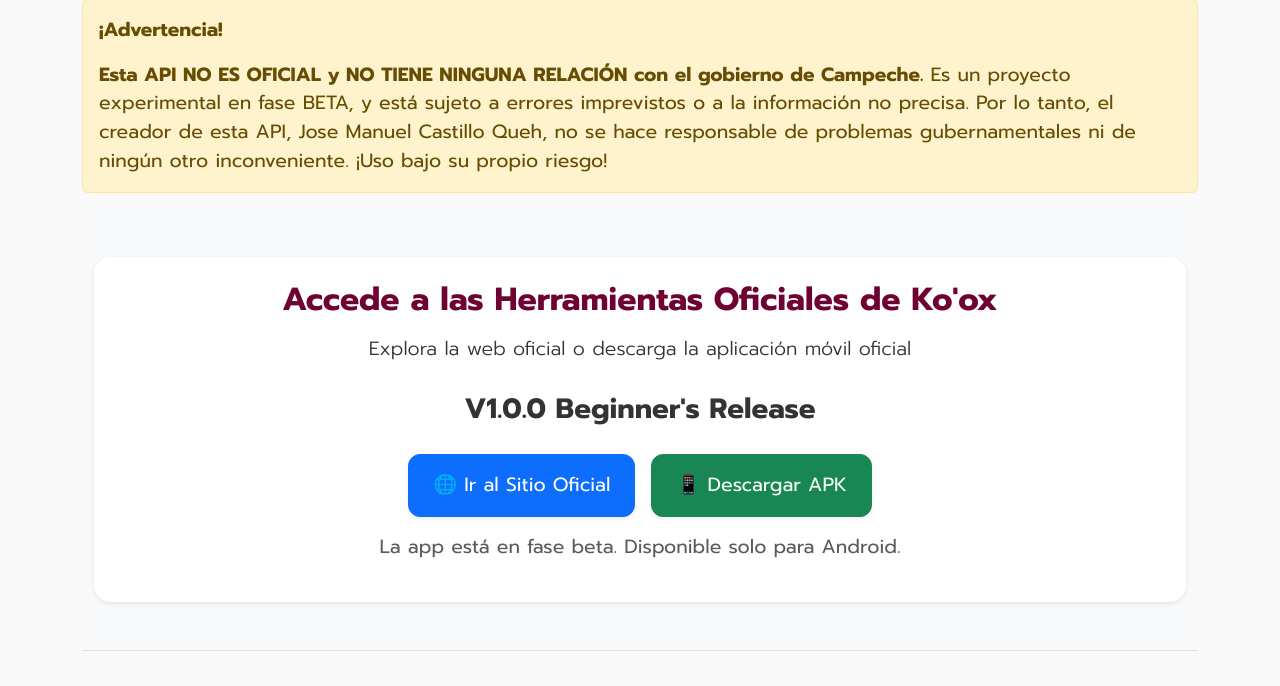
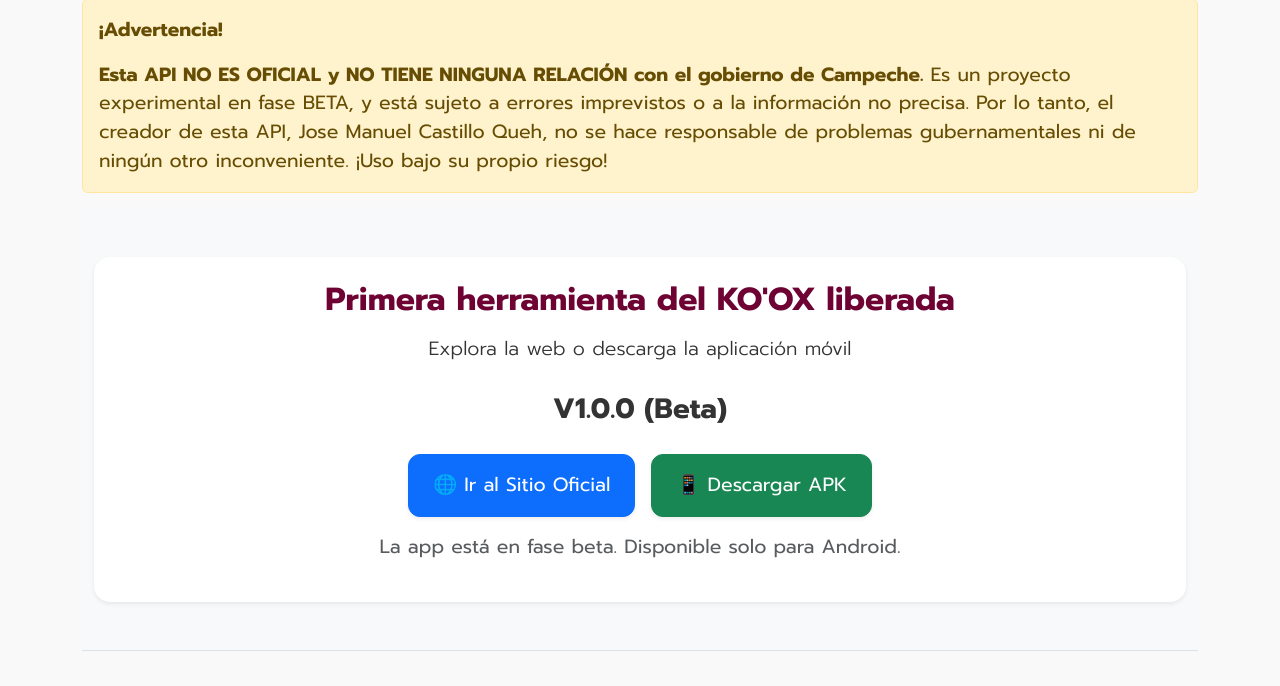
Before and after one commit to CastilloDevX/koox_api, a Flask app: page / in a window 1280 px wide. Shown: the part 1192-1878 px from the top of the page. Run offline with Flask 3, Linux system fonts and the light colour scheme.

Commit message:
feat: :rocket: apk and web released on API

```diff
--- a/templates/index.html
+++ b/templates/index.html
@@ -70,15 +70,15 @@
         <div class="container text-center">
           <div class="p-4 rounded-4 shadow-sm" style="background: white;">
             <h2 class="fw-bold text-koox mb-3" style="font-size: 2rem;">
-              Accede a las Herramientas Oficiales de Ko'ox
+              Primera herramienta del KO'OX liberada
             </h2>
 
             <p class="lead mb-4">
-              Explora la web oficial o descarga la aplicación móvil oficial
+              Explora la web o descarga la aplicación móvil
             </p>
 
             <p class="mb-4 fw-bold fs-3">
-              V1.0.0 Beginner's Release
+              V1.0.0 (Beta)
             </p>
             <!-- Botones lado a lado -->
             <div class="d-flex justify-content-center gap-3 flex-wrap">
```
